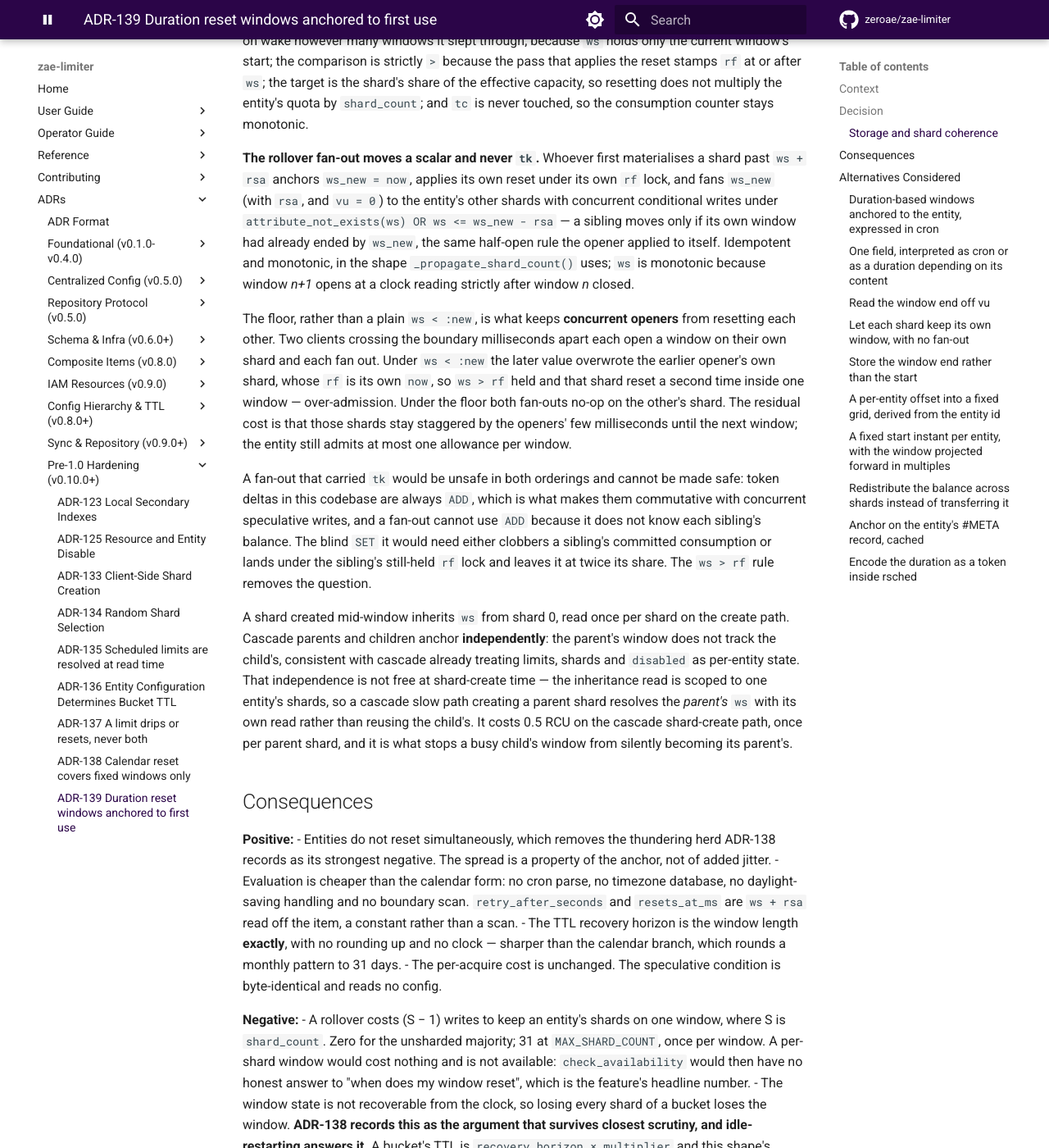
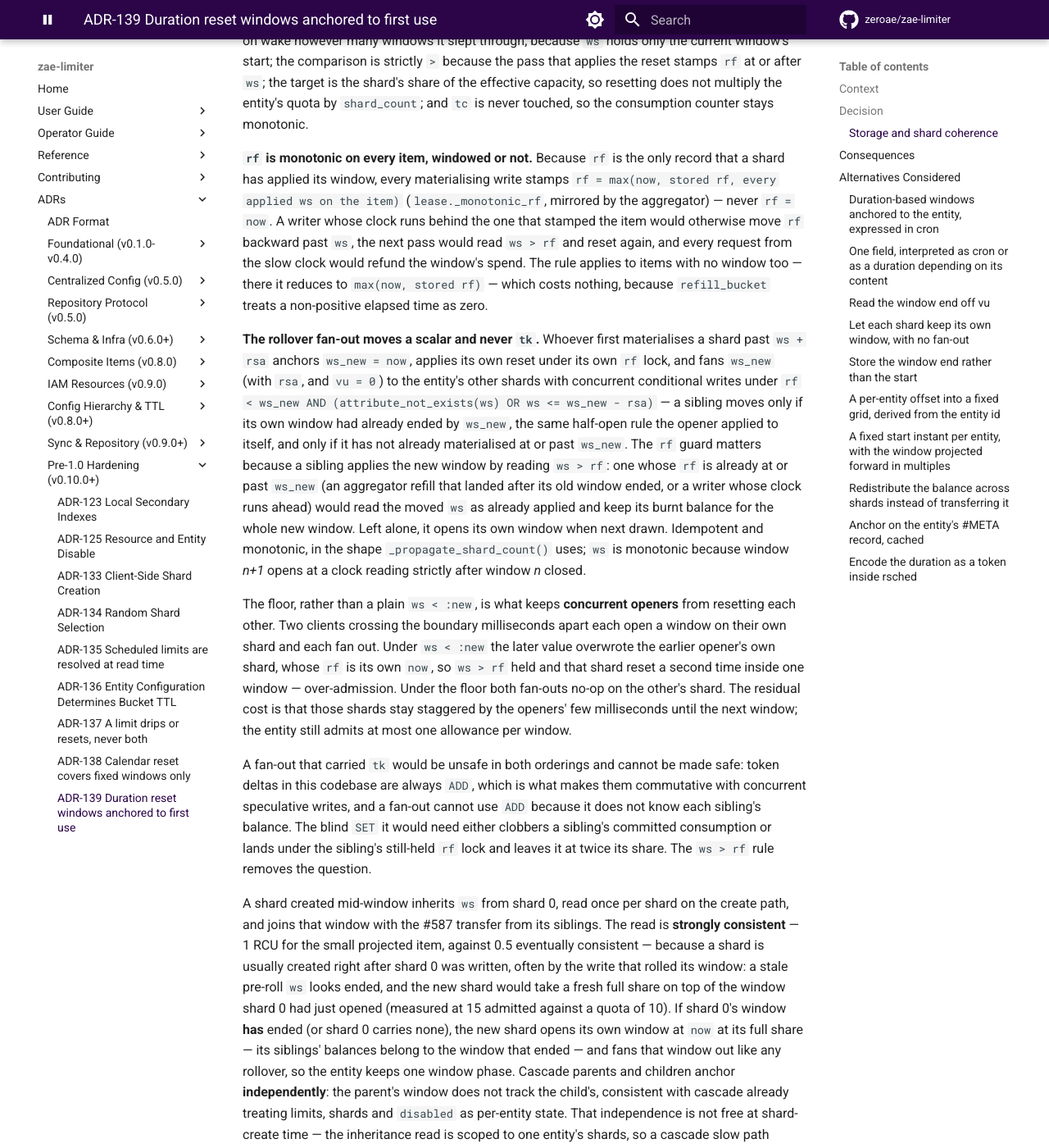
Before and after one commit to zeroae/zae-limiter, an MkDocs documentation site: the page built from docs/adr/139-duration-reset-windows.md, in a window 1280 px wide and 1400 px high, scrolled down 1750 px. Shown: the whole window at 82% size. Built offline with MkDocs 1.6.1 and Material for MkDocs 9.7.7, drawn with Linux system fonts in a browser that asks for light colours; comment, search, counter and statistics services are not loaded; the version menu is left out; some of the changed text lies outside the part shown.

Commit message:
📝 docs(limiter): state the window fan-out and shard-create rules as built
CLAUDE.md still said windows are never anchored to first use; it now
names Limit.reset_after and ADR-139 beside the calendar form. The schema
comment on BUCKET_FIELD_WS described the fan-out as reusing a plain
`< :new` condition; it describes the ended-window floor and the rf guard.

ADR-139 records the monotonic rf rule (every item, not only windowed
ones), the rf < ws_new guard on the fan-out, the (S - 1) x L fan-out cost,
the create-path case where shard 0's window has ended, and the 1 RCU
consistent sibling read.

Refs #222
Refs #597

Co-Authored-By: Claude Opus 5.5 <noreply@anthropic.com>

```diff
--- a/docs/adr/139-duration-reset-windows.md
+++ b/docs/adr/139-duration-reset-windows.md
@@ -71,11 +71,25 @@ stamps `rf` at or after `ws`; the target is the shard's share of the effective c
 resetting does not multiply the entity's quota by `shard_count`; and `tc` is never touched, so the
 consumption counter stays monotonic.
 
+**`rf` is monotonic on every item, windowed or not.** Because `rf` is the only record that a
+shard has applied its window, every materialising write stamps
+`rf = max(now, stored rf, every applied ws on the item)` (`lease._monotonic_rf`, mirrored by the
+aggregator) — never `rf = now`. A writer whose clock runs behind the one that stamped the item
+would otherwise move `rf` backward past `ws`, the next pass would read `ws > rf` and reset again,
+and every request from the slow clock would refund the window's spend. The rule applies to items
+with no window too — there it reduces to `max(now, stored rf)` — which costs nothing, because
+`refill_bucket` treats a non-positive elapsed time as zero.
+
 **The rollover fan-out moves a scalar and never `tk`.** Whoever first materialises a shard past
 `ws + rsa` anchors `ws_new = now`, applies its own reset under its own `rf` lock, and fans
 `ws_new` (with `rsa`, and `vu = 0`) to the entity's other shards with concurrent conditional
-writes under `attribute_not_exists(ws) OR ws <= ws_new - rsa` — a sibling moves only if its own
-window had already ended by `ws_new`, the same half-open rule the opener applied to itself.
+writes under `rf < ws_new AND (attribute_not_exists(ws) OR ws <= ws_new - rsa)` — a sibling
+moves only if its own window had already ended by `ws_new`, the same half-open rule the opener
+applied to itself, and only if it has not already materialised at or past `ws_new`. The `rf`
+guard matters because a sibling applies the new window by reading `ws > rf`: one whose `rf` is
+already at or past `ws_new` (an aggregator refill that landed after its old window ended, or a
+writer whose clock runs ahead) would read the moved `ws` as already applied and keep its burnt
+balance for the whole new window. Left alone, it opens its own window when next drawn.
 Idempotent and monotonic, in the shape `_propagate_shard_count()` uses; `ws` is monotonic because
 window *n+1* opens at a clock reading strictly after window *n* closed.
 
@@ -94,14 +108,22 @@ balance. The blind `SET` it would need either clobbers a sibling's committed con
 lands under the sibling's still-held `rf` lock and leaves it at twice its share. The `ws > rf`
 rule removes the question.
 
-A shard created mid-window inherits `ws` from shard 0, read once per shard on the create path.
+A shard created mid-window inherits `ws` from shard 0, read once per shard on the create path,
+and joins that window with the #587 transfer from its siblings. The read is **strongly
+consistent** — 1 RCU for the small projected item, against 0.5 eventually consistent — because a
+shard is usually created right after shard 0 was written, often by the write that rolled its
+window: a stale pre-roll `ws` looks ended, and the new shard would take a fresh full share on top
+of the window shard 0 had just opened (measured at 15 admitted against a quota of 10). If shard 0's
+window **has** ended (or shard 0 carries none), the new shard opens its own window at `now` at its
+full share — its siblings' balances belong to the window that ended — and fans that window out
+like any rollover, so the entity keeps one window phase.
 Cascade parents and children anchor **independently**: the parent's window does not track the
 child's, consistent with cascade already treating limits, shards and `disabled` as per-entity
 state. That independence is not free at shard-create time — the inheritance read is scoped to one
 entity's shards, so a cascade slow path creating a parent shard resolves the *parent's* `ws` with
-its own read rather than reusing the child's. It costs 0.5 RCU on the cascade shard-create path,
-once per parent shard, and it is what stops a busy child's window from silently becoming its
-parent's.
+its own read rather than reusing the child's. It costs 1 RCU (strongly consistent, above) on the
+cascade shard-create path, once per parent shard, and it is what stops a busy child's window from
+silently becoming its parent's.
 
 ## Consequences
 
@@ -117,8 +139,10 @@ parent's.
   config.
 
 **Negative:**
-- A rollover costs (S − 1) writes to keep an entity's shards on one window, where S is
-  `shard_count`. Zero for the unsharded majority; 31 at `MAX_SHARD_COUNT`, once per window. A
+- A rollover costs (S − 1) × L writes to keep an entity's shards on one window, where S is
+  `shard_count` and L the number of duration-window limits on the item — one conditional write
+  per (sibling, limit), because two windows of different lengths roll at different instants.
+  Zero for the unsharded majority; 31 × L at `MAX_SHARD_COUNT`, once per window. A
   per-shard window would cost nothing and is not available: `check_availability` would then have
   no honest answer to "when does my window reset", which is the feature's headline number.
 - The window state is not recoverable from the clock, so losing every shard of a bucket loses the
```
Also changed, not shown: CLAUDE.md (+2 -2 lines), 1 other file.
